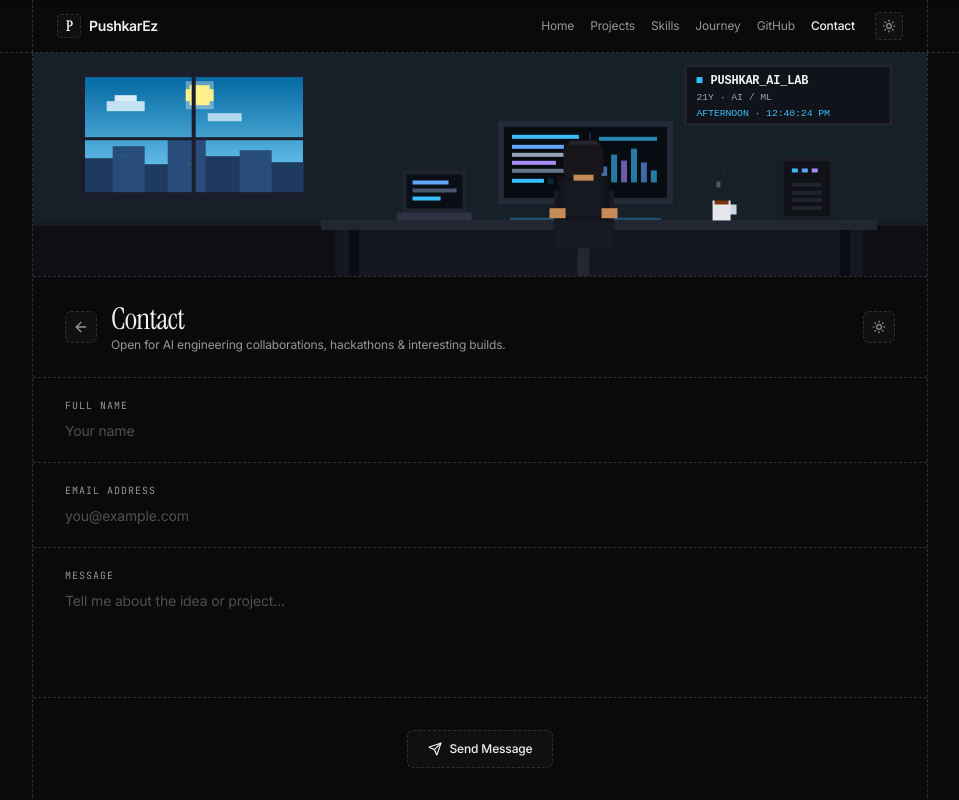
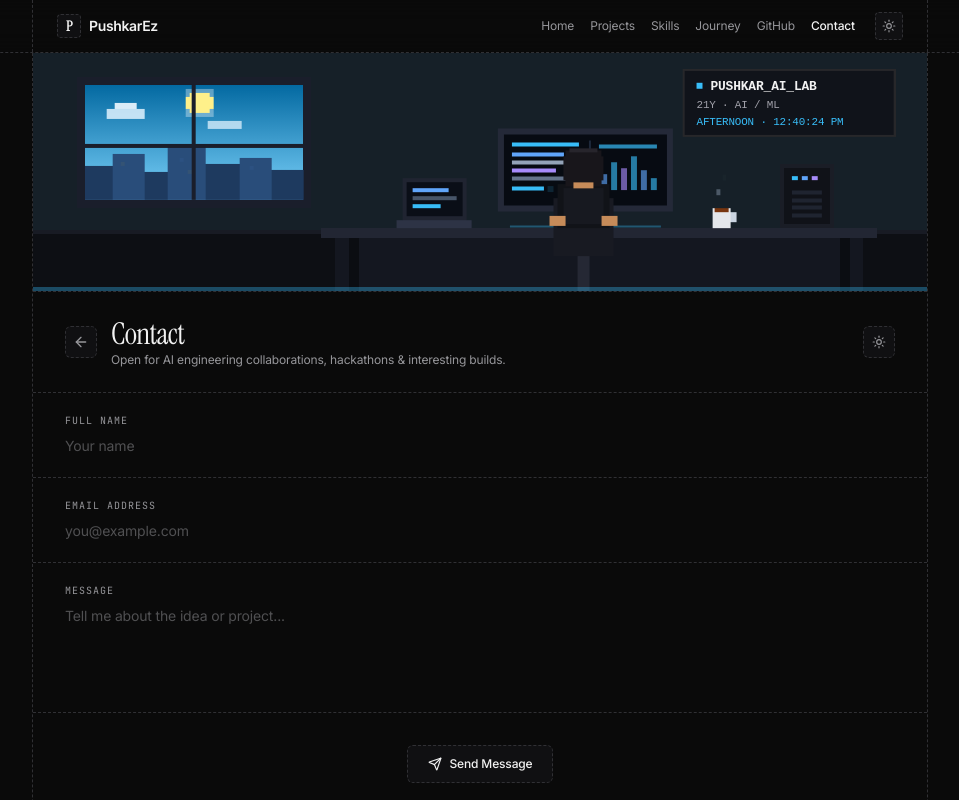
Before and after one commit to PushkarEz/portfolio, a React (Vite) app: page /contact in a window 1280 px wide. Shown: the top 800 px of the page, without its empty margins (160-1119 px from the left). Built offline with nearby package versions, Linux system fonts and the light colour scheme.

Commit message:
Add pixel art banner to portfolio

```diff
--- a/src/components/HeroBanner.tsx
+++ b/src/components/HeroBanner.tsx
@@ -111,19 +111,18 @@ export const HeroBanner: React.FC = () => {
               clouds: false,
             };
 
-  // Smooth real-time sun arc across the window (5:00 AM -> 8:00 PM IST)
   const dayProgress = Math.min(1, Math.max(0, ((hour24 - 5) * 60 + minute) / (15 * 60)));
   const sunX = Math.round(70 + dayProgress * 172);
   const sunY = Math.round(86 - Math.sin(dayProgress * Math.PI) * 46);
 
   return (
-    <div className="relative h-44 w-full overflow-hidden border-b grid-line bg-[#090A0E] sm:h-56">
+    <div className="w-full overflow-hidden border-b grid-line bg-[#090A0E]">
       <svg
         viewBox="0 0 900 240"
-        preserveAspectRatio="xMidYMid slice"
+        preserveAspectRatio="xMidYMid meet"
         shapeRendering="crispEdges"
         aria-hidden="true"
-        className="block h-full w-full"
+        className="block h-auto w-full"
       >
         <defs>
           <linearGradient id="portfolioSkyGrad" x1="0" y1="0" x2="0" y2="1">
@@ -218,20 +217,20 @@ export const HeroBanner: React.FC = () => {
         <rect x="160" y="32" width="4" height="116" fill="#1A1E2B" />
         <rect x="52" y="92" width="220" height="4" fill="#1A1E2B" />
 
-        {/* Top-Right Pixel Lab Card with Real-Time Phase + Live IST Clock */}
-        <rect x="656" y="20" width="208" height="60" fill="#10131A" />
-        <rect x="656" y="20" width="208" height="2" fill="#27272A" />
-        <rect x="656" y="78" width="208" height="2" fill="#27272A" />
-        <rect x="656" y="20" width="2" height="60" fill="#27272A" />
-        <rect x="862" y="20" width="2" height="60" fill="#27272A" />
-        <rect x="668" y="32" width="6" height="6" fill={theme.accent} className="pb-led1" />
-        <text x="682" y="39" fill="#F2F2F2" fontFamily="monospace" fontSize="12" fontWeight="bold">
+        {/* Top-Right Pixel Lab Card (Crisp & legible even on mobile) */}
+        <rect x="654" y="16" width="214" height="68" fill="#10131A" />
+        <rect x="654" y="16" width="214" height="2" fill="#27272A" />
+        <rect x="654" y="82" width="214" height="2" fill="#27272A" />
+        <rect x="654" y="16" width="2" height="68" fill="#27272A" />
+        <rect x="866" y="16" width="2" height="68" fill="#27272A" />
+        <rect x="668" y="30" width="6" height="6" fill={theme.accent} className="pb-led1" />
+        <text x="682" y="37" fill="#F2F2F2" fontFamily="monospace" fontSize="13" fontWeight="bold">
           PUSHKAR_AI_LAB
         </text>
-        <text x="668" y="55" fill="#A1A1AA" fontFamily="monospace" fontSize="10">
+        <text x="668" y="55" fill="#A1A1AA" fontFamily="monospace" fontSize="11">
           21Y · AI / ML
         </text>
-        <text x="668" y="71" fill={theme.accent} fontFamily="monospace" fontSize="10">
+        <text x="668" y="73" fill={theme.accent} fontFamily="monospace" fontSize="11">
           {theme.phase} · {clock12 || 'PUNE, IN'}
         </text>
 
```
